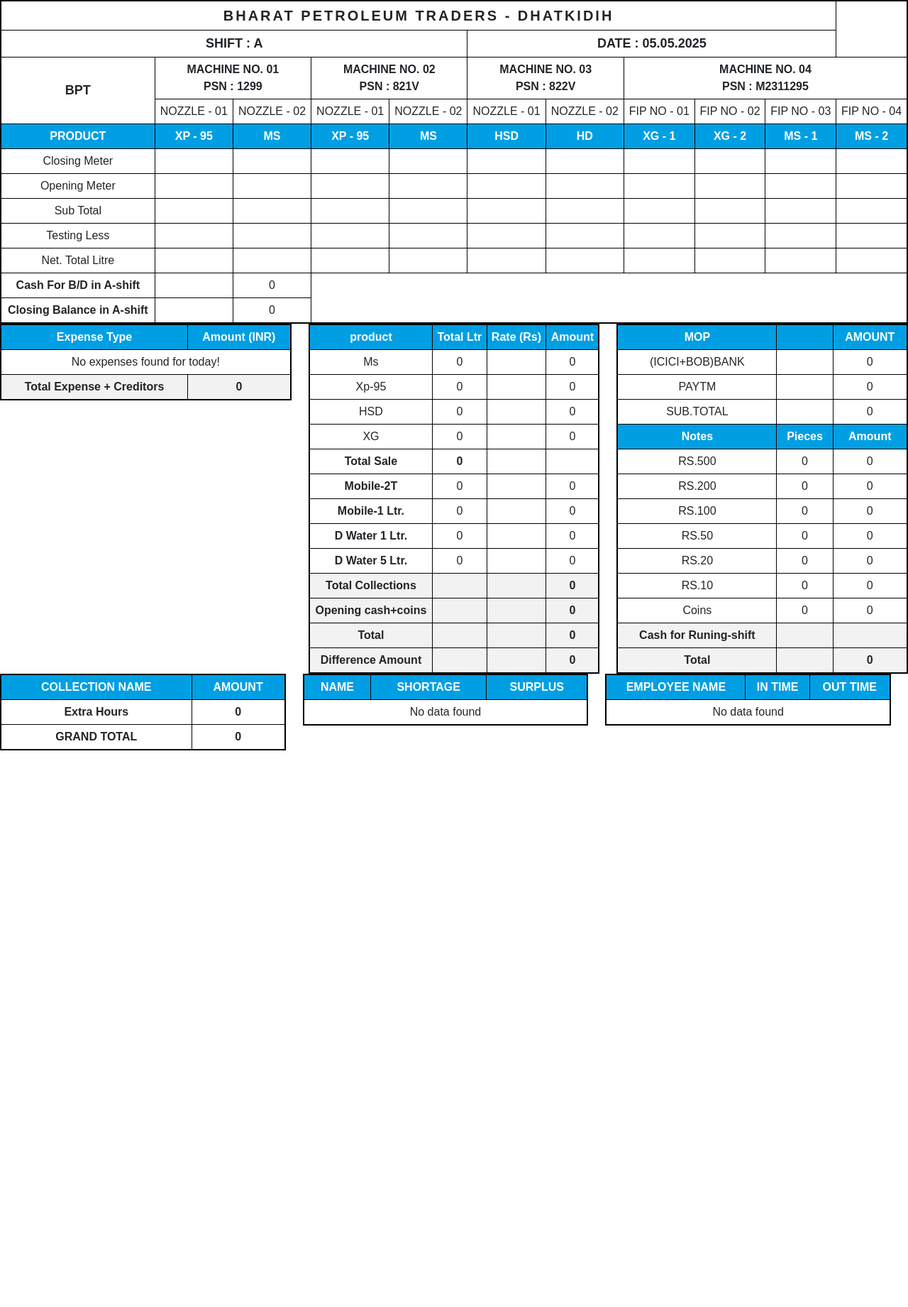
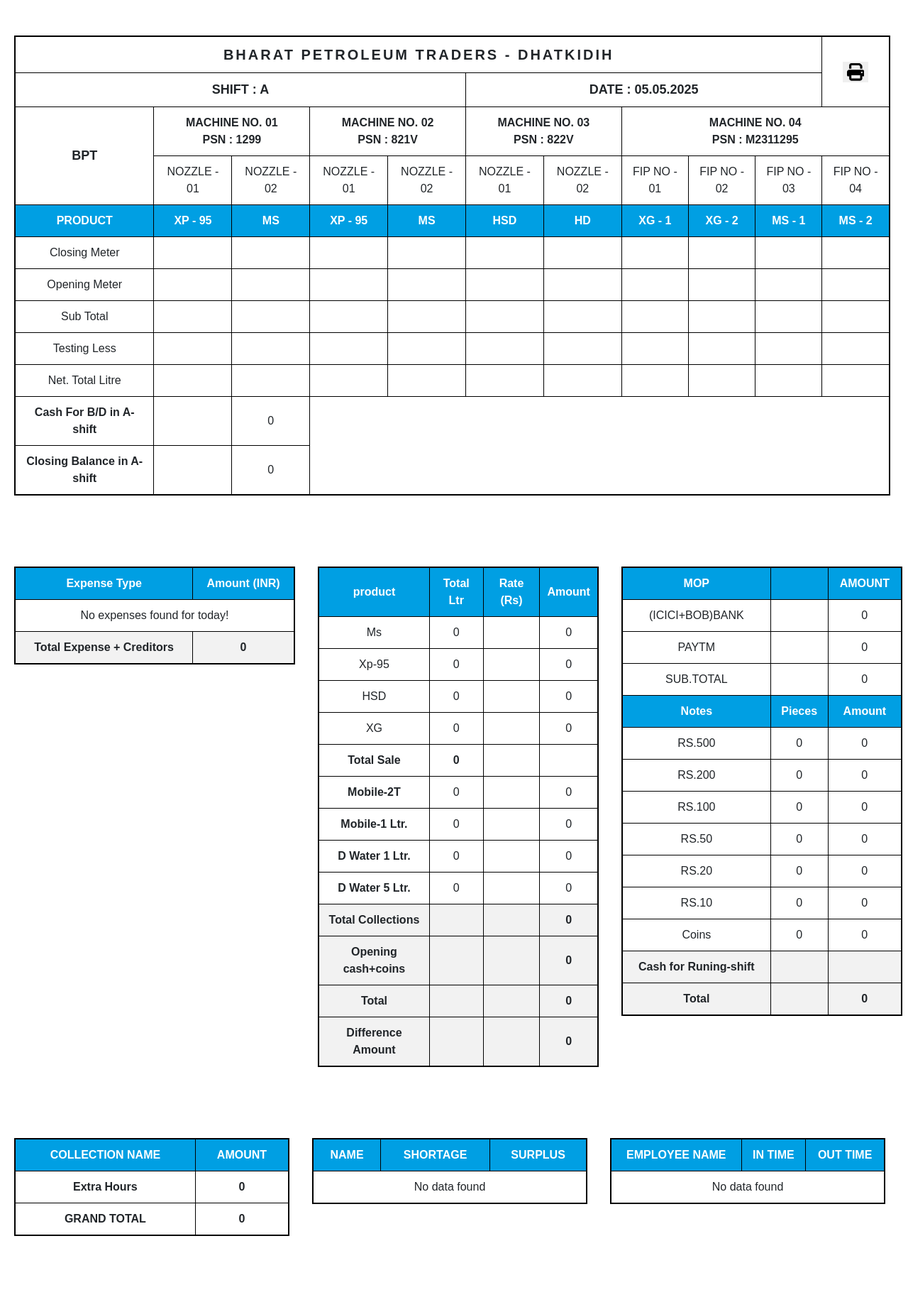
Before and after one commit to 21Akashdeep/Petrol_pump, a PHP site: the page made by shiftA/shiftm1reportt copy.php in a window 1280 px wide. Shown: the whole page at 71% size. Before the commit the page ends 1057 px from the top, so only its background shows below. Run offline with PHP 8.4, Linux system fonts and the light colour scheme; data that the repository does not hold is empty; some libraries are stand-ins or nearby versions.

Commit message:
Print Button

```diff
--- a/shiftA/shiftm1reportt copy.php
+++ b/shiftA/shiftm1reportt copy.php
@@ -204,23 +204,28 @@
     <link href="https://cdn.jsdelivr.net/npm/bootstrap@5.3.3/dist/css/bootstrap.min.css" rel="stylesheet"
         integrity="sha384-QWTKZyjpPEjISv5WaRU9OFeRpok6YctnYmDr5pNlyT2bRjXh0JMhjY6hW+ALEwIH" crossorigin="anonymous">
 
+
+    <script src="https://cdnjs.cloudflare.com/ajax/libs/jspdf/2.5.1/jspdf.umd.min.js"></script>
+    <script src="https://cdnjs.cloudflare.com/ajax/libs/html2canvas/1.4.1/html2canvas.min.js"></script>
+
     <style>
         body {
             font-family: Arial, sans-serif;
             text-align: center;
+            margin-left: 20px;
         }
 
         table {
-        width: 100%;
+            width: 98%;
             border-collapse: collapse;
             border: 2px solid black;
-        /* margin-bottom: 20px; */
+            margin-bottom: 100px;
         }
 
         th,
         td {
             border: 1px solid black;
-        padding: 5px;
+            padding: 10px;
             text-align: center;
         }
 
@@ -302,9 +307,10 @@
     $bank500result = $bank500 * 500;
     $bank200result = $bank200 * 200;
     $bank100result = $bank100 * 100;
-$bank50result  = $bank50 * 50;
-$bank20result  = $bank20 * 20;
-$bank10result  = $bank10 * 10;
+
+    $bank50result = $bank50 * 50;
+    $bank20result = $bank20 * 20;
+    $bank10result = $bank10 * 10;
 
     // Total Calculation Pehle Karein
     $totala = $bank200result + $bank100result + $bank50result + $bank20result + $bank10result + $coins;
@@ -325,9 +331,17 @@
     ?>
 
 
-    <table>
+    <table style="margin-top: 50px;">
         <tr>
             <td colspan="10" class="header">BHARAT PETROLEUM TRADERS - DHATKIDIH</td>
+            <td rowspan="2" class="sub-header"> <button class="fa fa-print"
+                    style="width: 50%; height: 50%; border-width:0;" onclick="downloadFullPagePDF()"><svg
+                        xmlns="http://www.w3.org/2000/svg"
+                        viewBox="0 0 512 512"><!--!Font Awesome Free 6.7.2 by @fontawesome - https://fontawesome.com License - https://fontawesome.com/license/free Copyright 2025 Fonticons, Inc.-->
+                        <path
+                            d="M128 0C92.7 0 64 28.7 64 64l0 96 64 0 0-96 226.7 0L384 93.3l0 66.7 64 0 0-66.7c0-17-6.7-33.3-18.7-45.3L400 18.7C388 6.7 371.7 0 354.7 0L128 0zM384 352l0 32 0 64-256 0 0-64 0-16 0-16 256 0zm64 32l32 0c17.7 0 32-14.3 32-32l0-96c0-35.3-28.7-64-64-64L64 192c-35.3 0-64 28.7-64 64l0 96c0 17.7 14.3 32 32 32l32 0 0 64c0 35.3 28.7 64 64 64l256 0c35.3 0 64-28.7 64-64l0-64zM432 248a24 24 0 1 1 0 48 24 24 0 1 1 0-48z" />
+                    </svg></button></td>
+
         </tr>
         <tr>
             <td colspan="5" class="sub-header">SHIFT : A</td>
@@ -434,7 +448,7 @@
         <tr>
             <td><strong>Cash For B/D in A-shift</strong></td>
             <td></td>
-            <td><?=$bank500result?></td>
+            <td><?= $bank500result ?></td>
 
         </tr>
         <?php
@@ -443,7 +457,7 @@
         <tr>
             <td><strong>Closing Balance in A-shift</strong></td>
             <td></td>
-            <td><?= $totala?></td>
+            <td><?= $totala ?></td>
 
         </tr>
     </table>
@@ -474,7 +488,7 @@
                 ?>
                 <tr class="total-row">
                     <td>Total Expense + Creditors</td>
-                    <td><?= $total_expense?></td>
+                    <td><?= $total_expense ?></td>
                 </tr>
             </table>
         </div>
@@ -497,7 +511,7 @@
                         ?>
                     </td>
                     <td><?= $datarate['ms_rate'] ?></td>
-                    <td><?php $ms=$ms_total * $datarate['ms_rate'];
+                    <td><?php $ms = $ms_total * $datarate['ms_rate'];
                     echo $ms;
                     ?></td>
 
@@ -508,29 +522,32 @@
                     echo $xp_total;
                     ?></td>
                     <td><?= $datarate['xp95_rate'] ?></td>
-                    <td><?php $xp= $xp_total * $datarate['xp95_rate'];
+                    <td><?php $xp = $xp_total * $datarate['xp95_rate'];
                     echo $xp;
                     ?></td>
                 </tr>
                 <tr>
                     <td>HSD</td>
-                    <td><?php $hsd_total= $data3['xp_net_sale'] + $data3['xp_net_sale'];
+                    <td><?php $hsd_total = $data3['xp_net_sale'] + $data3['xp_net_sale'];
                     echo $hsd_total;
                     ?></td>
                     <td><?= $datarate['hsd_rate'] ?></td>
-                    <td><?php $hsd=$hsd_total*$datarate['hsd_rate'];echo $hsd; ?></td>
+                    <td><?php $hsd = $hsd_total * $datarate['hsd_rate'];
+                    echo $hsd; ?></td>
                 </tr>
                 <tr>
                     <td>XG</td>
-                    <td><?php $hd_total= $data4['xg1_net_sale'] + $data4['xg2_net_sale'];
+                    <td><?php $hd_total = $data4['xg1_net_sale'] + $data4['xg2_net_sale'];
                     echo $hd_total;
                     ?></td>
                     <td><?= $datarate['hd_rate'] ?></td>
-                    <td><?php $hd=$hd_total*$datarate['hd_rate'];echo $hd; ?></td>
+                    <td><?php $hd = $hd_total * $datarate['hd_rate'];
+                    echo $hd; ?></td>
                 </tr>
                 <tr>
                     <td><strong>Total Sale</strong></td>
-                    <td><strong><?php $total_sale=$ms_total+$xp_total+$hsd_total+$hd_total;echo $total_sale; ?></strong>
+                    <td><strong><?php $total_sale = $ms_total + $xp_total + $hsd_total + $hd_total;
+                    echo $total_sale; ?></strong>
                     </td>
                     <td></td>
                     <td></td>
@@ -538,35 +555,40 @@
                 <tr>
                     <td><strong>Mobile-2T</strong></td>
                     <td>
-                        <?php $M2t_total= $dataliquid['xg1_net_sale']+ $dataliquida2['xg1_net_sale']+ $dataliquida3['xg1_net_sale']+ $dataliquida4['xg1_net_sale'];
+                        <?php $M2t_total = $dataliquid['xg1_net_sale'] + $dataliquida2['xg1_net_sale'] + $dataliquida3['xg1_net_sale'] + $dataliquida4['xg1_net_sale'];
                         echo $M2t_total;
-                    ?></td>
+                        ?>
+                    </td>
                     <td><?= $dataliquida2['xg1_rate'] ?></td>
-                    <td><?php $m2=$M2t_total*$dataliquida2['xg1_rate'];echo $m2; ?></td>
+                    <td><?php $m2 = $M2t_total * $dataliquida2['xg1_rate'];
+                    echo $m2; ?></td>
                 </tr>
                 <tr>
                     <td><strong>Mobile-1 Ltr.</strong></td>
-                    <td><?php $M1t_total= $dataliquid['xg2_net_sale']+ $dataliquida2['xg2_net_sale']+ $dataliquida3['xg2_net_sale']+ $dataliquida4['xg2_net_sale'];
+                    <td><?php $M1t_total = $dataliquid['xg2_net_sale'] + $dataliquida2['xg2_net_sale'] + $dataliquida3['xg2_net_sale'] + $dataliquida4['xg2_net_sale'];
                     echo $M1t_total;
                     ?></td>
                     <td><?= $dataliquida2['xg2_rate'] ?></td>
-                    <td><?php $m1=$M1t_total* $dataliquida2['xg2_rate'];echo $m1; ?></td>
+                    <td><?php $m1 = $M1t_total * $dataliquida2['xg2_rate'];
+                    echo $m1; ?></td>
                 </tr>
                 <tr>
                     <td><strong>D Water 1 Ltr.</strong></td>
-                    <td><?php $D1t_total= $dataliquid['ms1_net_sale']+ $dataliquida2['ms1_net_sale']+ $dataliquida3['ms1_net_sale']+ $dataliquida4['ms1_net_sale'];
+                    <td><?php $D1t_total = $dataliquid['ms1_net_sale'] + $dataliquida2['ms1_net_sale'] + $dataliquida3['ms1_net_sale'] + $dataliquida4['ms1_net_sale'];
                     echo $D1t_total;
                     ?></td>
-                    <td><?=$dataliquida2['ms1_rate'] ?></td>
-                    <td><?php $d1=$D1t_total* $dataliquida2['ms1_rate'];echo $d1; ?></td>
+                    <td><?= $dataliquida2['ms1_rate'] ?></td>
+                    <td><?php $d1 = $D1t_total * $dataliquida2['ms1_rate'];
+                    echo $d1; ?></td>
                 </tr>
                 <tr>
                     <td><strong>D Water 5 Ltr.</strong></td>
-                    <td><?php $D5t_total= $dataliquid['ms2_net_sale']+ $dataliquida2['ms2_net_sale']+ $dataliquida3['ms2_net_sale']+ $dataliquida4['ms2_net_sale'];
+                    <td><?php $D5t_total = $dataliquid['ms2_net_sale'] + $dataliquida2['ms2_net_sale'] + $dataliquida3['ms2_net_sale'] + $dataliquida4['ms2_net_sale'];
                     echo $D5t_total;
                     ?></td>
-                    <td><?=$dataliquida2['ms2_rate'] ?></td>
-                    <td><?php $d5=$D5t_total* $dataliquida2['ms2_rate'];echo  $d5; ?></td>
+                    <td><?= $dataliquida2['ms2_rate'] ?></td>
+                    <td><?php $d5 = $D5t_total * $dataliquida2['ms2_rate'];
+                    echo $d5; ?></td>
                 </tr>
                 <?php
                 // ✅ Ensure `$grand_total` is initialized before usage
@@ -576,31 +598,31 @@
                     <td>Total Collections</td>
                     <td></td>
                     <td></td>
-                    <td><?= $grand_total+$totalb?></td>
+                    <td><?= $grand_total + $totalb ?></td>
                 </tr>
                 <tr class="total-row">
                     <td>Opening cash+coins</td>
                     <td></td>
                     <td></td>
-                    <td><?= $totalb?></td>
+                    <td><?= $totalb ?></td>
                 </tr>
                 <tr class="total-row">
                     <?php
-                    $exp=$ms+$xp+$hsd+$hd+$m2+$m1+$d1+$d5+$grand_total+$totalb;
-                    $totalli=$exp-$total_expense
+                    $exp = $ms + $xp + $hsd + $hd + $m2 + $m1 + $d1 + $d5 + $grand_total + $totalb;
+                    $totalli = $exp - $total_expense
                         ?>
                     <td>Total</td>
                     <td></td>
                     <td></td>
                     <td><strong>
-                            <?= $totalli?>
+                            <?= $totalli ?>
                         </strong></td>
                 </tr>
                 <tr class="total-row">
                     <td><strong>Difference Amount</strong></td>
                     <td></td>
                     <td></td>
-                    <td><strong><?= $total_pic-$totalli ?></strong></td>
+                    <td><strong><?= $total_pic - $totalli ?></strong></td>
                 </tr>
             </table>
         </div>
@@ -733,7 +755,8 @@
                 <tr class="total-row">
                     <td>Total</td>
                     <td></td>
-                    <td><strong><?php $total_pic=$subtotal+$totala+$advance+$bank500result;echo $total_pic;?></strong>
+                    <td><strong><?php $total_pic = $subtotal + $totala + $advance + $bank500result;
+                    echo $total_pic; ?></strong>
                     </td>
                 </tr>
                 <?php
@@ -805,7 +828,7 @@
 
                 echo "<tr class='grand-total-row'>
         <td><strong>GRAND TOTAL</strong></td>
-        <td><strong>" . number_format($grand_total+$totalb) . "</strong></td>
+        <td><strong>" . number_format($grand_total + $totalb) . "</strong></td>
       </tr>";
 
                 $_SESSION['grand_total'] = $grand_total;
@@ -868,7 +891,7 @@
                             }
 
                             $total_shortage[$name] += $shortage;
-                        $total_surplus[$name]  += $surplus;
+                            $total_surplus[$name] += $surplus;
                             ?>
                             <tr>
                                 <td><?= htmlspecialchars($name); ?></td>
@@ -932,6 +955,42 @@
             integrity="sha384-YvpcrYf0tY3lHB60NNkmXc5s9fDVZLESaAA55NDzOxhy9GkcIdslK1eN7N6jIeHz" crossorigin="anonymous">
             </script>
 
+
+
+
+        <script>
+            async function downloadFullPagePDF() {
+                const { jsPDF } = window.jspdf;
+
+                // Ensure page is scrolled to top
+                window.scrollTo(0, 0);
+
+                const canvas = await html2canvas(document.body, {
+                    scrollY: 0,
+                    windowHeight: document.body.scrollHeight
+                });
+
+                const imgData = canvas.toDataURL("image/png");
+                const pdf = new jsPDF('p', 'pt', 'a4');
+                const pageWidth = pdf.internal.pageSize.getWidth();
+                const pageHeight = pdf.internal.pageSize.getHeight();
+
+                const imgWidth = pageWidth;
+                const imgHeight = canvas.height * imgWidth / canvas.width;
+
+                let position = 0;
+
+                // For multi-page PDF if needed
+                while (position < imgHeight) {
+                    pdf.addImage(imgData, 'PNG', 0, -position, imgWidth, imgHeight);
+                    position += pageHeight;
+                    if (position < imgHeight) pdf.addPage();
+                }
+
+                pdf.save("Shift_A_Report.pdf");
+            }
+        </script>
+
 </body>
 
 </html>
```
Lines whose indentation alone changed are shown as unchanged.
